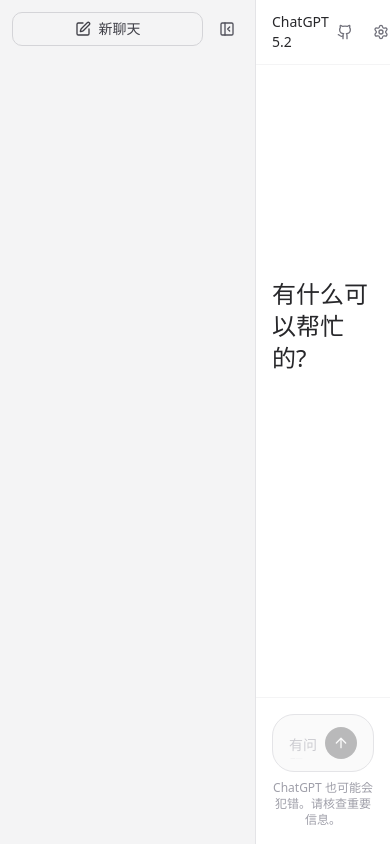
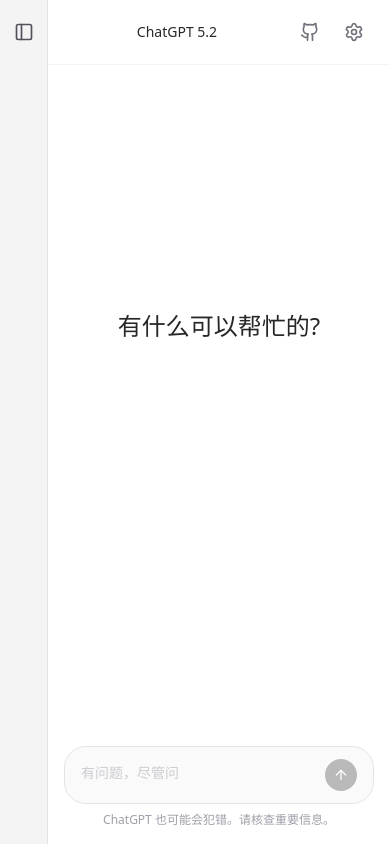
Before and after one commit to csdstar/chat-reader-fork, a Next.js app: page / in a window 390 px wide. Built offline with nearby package versions, Linux system fonts and the light colour scheme.

Commit message:
Update sidebar and chat components for improved mobile experience and UI consistency. Set sidebar to be collapsed by default for mobile users, enhanced button sizes and styles, and added a skip response feature in the chat input. Refactored message bubble layout for cleaner presentation.

```diff
--- a/src/app/page.tsx
+++ b/src/app/page.tsx
@@ -39,7 +39,7 @@ export default function Home() {
   const [isDragging, setIsDragging] = useState(false);
   const [confirmOpen, setConfirmOpen] = useState(false);
   const [settingsOpen, setSettingsOpen] = useState(false);
-  const [sidebarCollapsed, setSidebarCollapsed] = useState(false);
+  const [sidebarCollapsed, setSidebarCollapsed] = useState(true); // 默认收起，移动端友好
   const [isCustomBook, setIsCustomBook] = useState(false);
   const [settings, setSettings] = useState<Settings>(DEFAULT_SETTINGS);
   const pendingFileRef = useRef<File | null>(null);
--- a/src/components/chat-area.tsx
+++ b/src/components/chat-area.tsx
@@ -37,17 +37,17 @@ export const ChatArea = forwardRef<HTMLTextAreaElement, ChatAreaProps>(
               href="https://github.com/liuzhao1225/chat-reader"
               target="_blank"
               rel="noopener noreferrer"
-              className="flex h-8 w-8 items-center justify-center rounded-lg text-zinc-500 hover:bg-zinc-100 transition-colors"
+              className="flex h-10 w-10 items-center justify-center rounded-lg text-zinc-500 hover:bg-zinc-100 active:bg-zinc-200 transition-colors"
               title="GitHub"
             >
-              <Github className="h-4 w-4" />
+              <Github className="h-5 w-5" />
             </a>
             <button
               onClick={onOpenSettings}
-              className="flex h-8 w-8 items-center justify-center rounded-lg text-zinc-500 hover:bg-zinc-100 transition-colors"
+              className="flex h-10 w-10 items-center justify-center rounded-lg text-zinc-500 hover:bg-zinc-100 active:bg-zinc-200 transition-colors"
               title="设置"
             >
-              <Settings className="h-4 w-4" />
+              <Settings className="h-5 w-5" />
             </button>
           </div>
         </div>
@@ -64,29 +64,19 @@ export const ChatArea = forwardRef<HTMLTextAreaElement, ChatAreaProps>(
             {messages.map((msg) => (
               <MessageBubble key={msg.id} message={msg} fontSize={fontSize} />
             ))}
-
-            {isStreaming && (
-              <div className="flex gap-4 mb-6">
-                <div className="w-8" />
-                <button
-                  onClick={onSkipStreaming}
-                  className="px-4 py-1.5 text-sm text-zinc-600 bg-zinc-100 hover:bg-zinc-200 rounded-full transition-colors"
-                >
-                  立即回答
-                </button>
-              </div>
-            )}
           </div>
         </div>
 
         {/* 输入框 */}
-        <div className="flex-shrink-0 border-t border-zinc-100 bg-white">
+        <div className="flex-shrink-0 bg-white">
           <div className="max-w-3xl mx-auto px-4 py-4">
             <ChatInput
               ref={inputRef}
               onSend={onSendMessage}
-              disabled={isStreaming || !book}
+              disabled={!book}
               placeholder={isStreaming ? '' : '有问题，尽管问'}
+              isStreaming={isStreaming}
+              onSkipStreaming={onSkipStreaming}
             />
             <p className="text-xs text-center text-zinc-400 mt-2">
               ChatGPT 也可能会犯错。请核查重要信息。
--- a/src/components/chat-input.tsx
+++ b/src/components/chat-input.tsx
@@ -1,16 +1,18 @@
 'use client';
 
 import { useState, useRef, forwardRef, useImperativeHandle } from 'react';
-import { ArrowUp } from 'lucide-react';
+import { ArrowUp, FastForward } from 'lucide-react';
 
 interface ChatInputProps {
   onSend: (message: string) => void;
   disabled?: boolean;
   placeholder?: string;
+  isStreaming?: boolean;
+  onSkipStreaming?: () => void;
 }
 
 export const ChatInput = forwardRef<HTMLTextAreaElement, ChatInputProps>(
-  function ChatInput({ onSend, disabled, placeholder = '有问题，尽管问' }, ref) {
+  function ChatInput({ onSend, disabled, placeholder = '有问题，尽管问', isStreaming, onSkipStreaming }, ref) {
     const [value, setValue] = useState('');
     const isComposingRef = useRef(false);
     const textareaRef = useRef<HTMLTextAreaElement>(null);
@@ -30,13 +32,17 @@ export const ChatInput = forwardRef<HTMLTextAreaElement, ChatInputProps>(
 
       if (e.key === 'Enter' && !e.shiftKey) {
         e.preventDefault();
+        if (isStreaming && onSkipStreaming) {
+          onSkipStreaming();
+        } else {
           handleSubmit(e);
+        }
       }
     };
 
     return (
       <form onSubmit={handleSubmit} className="relative">
-        <div className="flex items-end gap-2 rounded-3xl border border-zinc-200 bg-zinc-50 px-4 py-3">
+        <div className="flex items-center gap-2 rounded-3xl border border-zinc-200 bg-zinc-50 px-4 py-3">
           <textarea
             ref={textareaRef}
             value={value}
@@ -50,13 +56,24 @@ export const ChatInput = forwardRef<HTMLTextAreaElement, ChatInputProps>(
             className="flex-1 resize-none bg-transparent text-sm text-zinc-800 placeholder:text-zinc-400 focus:outline-none disabled:opacity-50"
             style={{ minHeight: '24px', maxHeight: '200px' }}
           />
+          {isStreaming ? (
+            <button
+              type="button"
+              onClick={onSkipStreaming}
+              className="flex h-8 w-8 items-center justify-center rounded-full bg-zinc-800 text-white transition-opacity hover:opacity-80 active:opacity-70"
+              title="立即回答"
+            >
+              <FastForward className="h-4 w-4" />
+            </button>
+          ) : (
             <button
               type="submit"
               disabled={disabled}
-            className="flex h-8 w-8 items-center justify-center rounded-full bg-zinc-800 text-white transition-opacity hover:opacity-80 disabled:opacity-30"
+              className="flex h-8 w-8 items-center justify-center rounded-full bg-zinc-800 text-white transition-opacity hover:opacity-80 active:opacity-70 disabled:opacity-30"
             >
               <ArrowUp className="h-4 w-4" />
             </button>
+          )}
         </div>
       </form>
     );
--- a/src/components/message-bubble.tsx
+++ b/src/components/message-bubble.tsx
@@ -27,15 +27,7 @@ export function MessageBubble({ message, fontSize = 14 }: MessageBubbleProps) {
   }
 
   return (
-    <div className="flex gap-4 mb-6">
-      <div className="flex-shrink-0 w-8 h-8 rounded-full bg-zinc-800 flex items-center justify-center">
-        <svg width="16" height="16" viewBox="0 0 24 24" fill="none" className="text-white">
-          <path d="M12 2L2 7L12 12L22 7L12 2Z" stroke="currentColor" strokeWidth="2" strokeLinecap="round" strokeLinejoin="round"/>
-          <path d="M2 17L12 22L22 17" stroke="currentColor" strokeWidth="2" strokeLinecap="round" strokeLinejoin="round"/>
-          <path d="M2 12L12 17L22 12" stroke="currentColor" strokeWidth="2" strokeLinecap="round" strokeLinejoin="round"/>
-        </svg>
-      </div>
-      <div className="flex-1 pt-1">
+    <div className="mb-6">
       <p
         className="text-zinc-800 whitespace-pre-wrap leading-relaxed"
         style={{ fontSize: `${fontSize}px` }}
@@ -43,6 +35,5 @@ export function MessageBubble({ message, fontSize = 14 }: MessageBubbleProps) {
         {message.content}
       </p>
     </div>
-    </div>
   );
 }
--- a/src/components/sidebar.tsx
+++ b/src/components/sidebar.tsx
@@ -12,22 +12,32 @@ interface SidebarProps {
 }
 
 export function Sidebar({ book, collapsed, onCollapsedChange, onChapterSelect, onNewChat }: SidebarProps) {
+  // 收起状态：只显示一个展开按钮
   if (collapsed) {
     return (
       <div className="flex h-full w-12 flex-col items-center bg-zinc-100 border-r border-zinc-200 py-3">
         <button
           onClick={() => onCollapsedChange(false)}
-          className="flex h-8 w-8 items-center justify-center rounded-lg text-zinc-600 hover:bg-zinc-200 transition-colors"
+          className="flex h-10 w-10 items-center justify-center rounded-lg text-zinc-600 hover:bg-zinc-200 active:bg-zinc-300 transition-colors"
           title="展开侧边栏"
         >
-          <PanelLeft className="h-4 w-4" />
+          <PanelLeft className="h-5 w-5" />
         </button>
       </div>
     );
   }
 
+  // 展开状态
   return (
-    <div className="flex h-full w-64 flex-col bg-zinc-100 border-r border-zinc-200">
+    <>
+      {/* 移动端遮罩层 */}
+      <div
+        className="fixed inset-0 bg-black/50 z-40 md:hidden"
+        onClick={() => onCollapsedChange(true)}
+      />
+
+      {/* 侧边栏：移动端 fixed 覆盖，桌面端正常布局 */}
+      <div className="fixed md:relative inset-y-0 left-0 z-50 flex h-full w-64 flex-col bg-zinc-100 border-r border-zinc-200">
         {/* 顶部操作栏 */}
         <div className="flex-shrink-0 flex items-center justify-between p-3 gap-2">
           <button
@@ -39,10 +49,10 @@ export function Sidebar({ book, collapsed, onCollapsedChange, onChapterSelect, o
           </button>
           <button
             onClick={() => onCollapsedChange(true)}
-          className="flex h-8 w-8 items-center justify-center rounded-lg text-zinc-600 hover:bg-zinc-200 transition-colors"
+            className="flex h-10 w-10 items-center justify-center rounded-lg text-zinc-600 hover:bg-zinc-200 active:bg-zinc-300 transition-colors"
             title="收起侧边栏"
           >
-          <PanelLeftClose className="h-4 w-4" />
+            <PanelLeftClose className="h-5 w-5" />
           </button>
         </div>
 
@@ -52,8 +62,14 @@ export function Sidebar({ book, collapsed, onCollapsedChange, onChapterSelect, o
             {book?.chapters.map((chapter, index) => (
               <button
                 key={index}
-              onClick={() => onChapterSelect(index)}
-              className={`flex w-full items-center gap-2 rounded-lg px-3 py-2 text-sm transition-colors ${
+                onClick={() => {
+                  onChapterSelect(index);
+                  // 移动端选择章节后自动收起
+                  if (window.innerWidth < 768) {
+                    onCollapsedChange(true);
+                  }
+                }}
+                className={`flex w-full items-center gap-2 rounded-lg px-3 py-3 text-sm transition-colors active:bg-zinc-300 ${
                   index === book.currentChapterIndex
                     ? 'bg-zinc-200 text-zinc-900'
                     : 'text-zinc-600 hover:bg-zinc-200'
@@ -73,5 +89,6 @@ export function Sidebar({ book, collapsed, onCollapsedChange, onChapterSelect, o
           </div>
         )}
       </div>
+    </>
   );
 }
```
Lines whose indentation alone changed are shown as unchanged.
